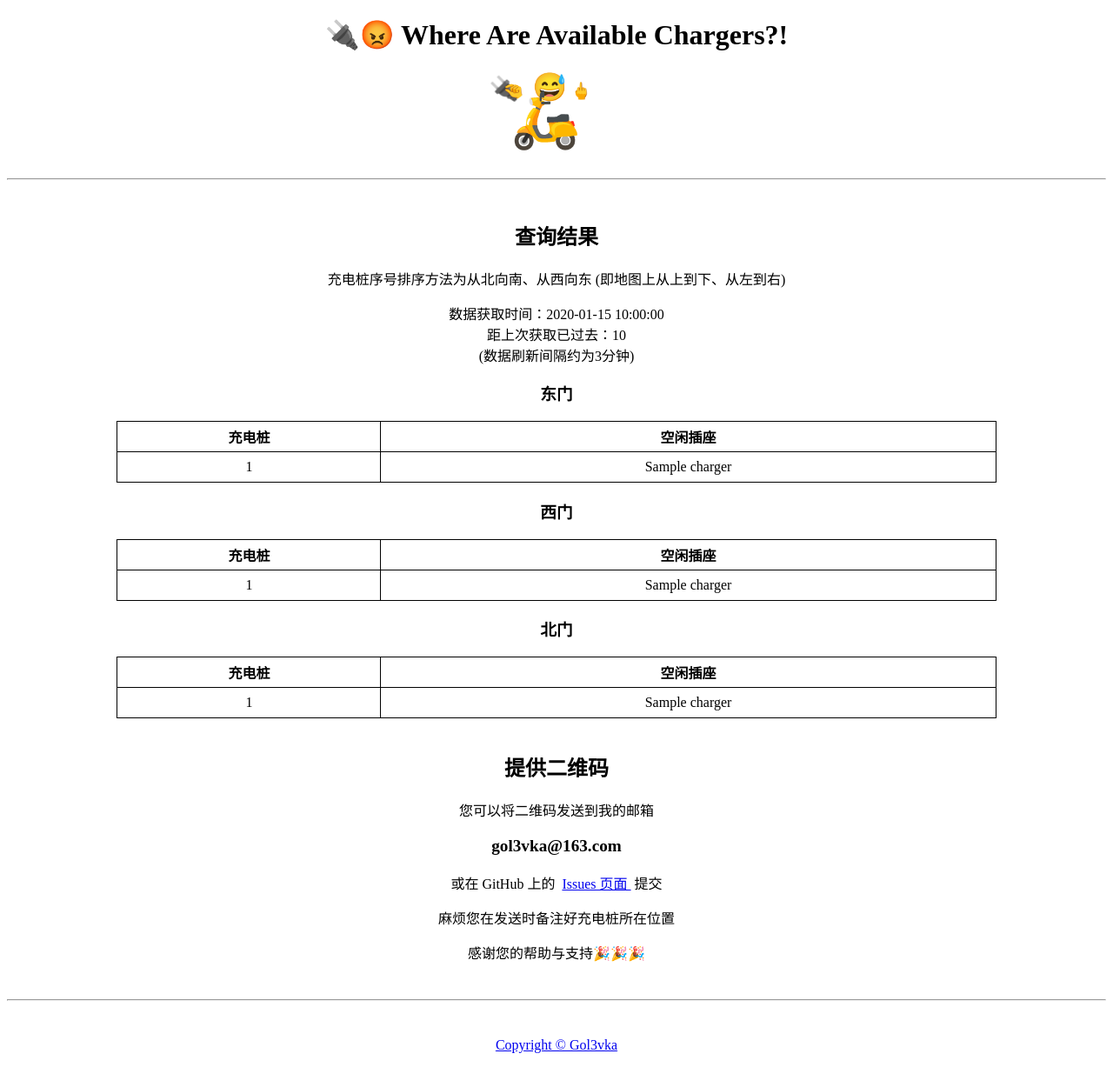
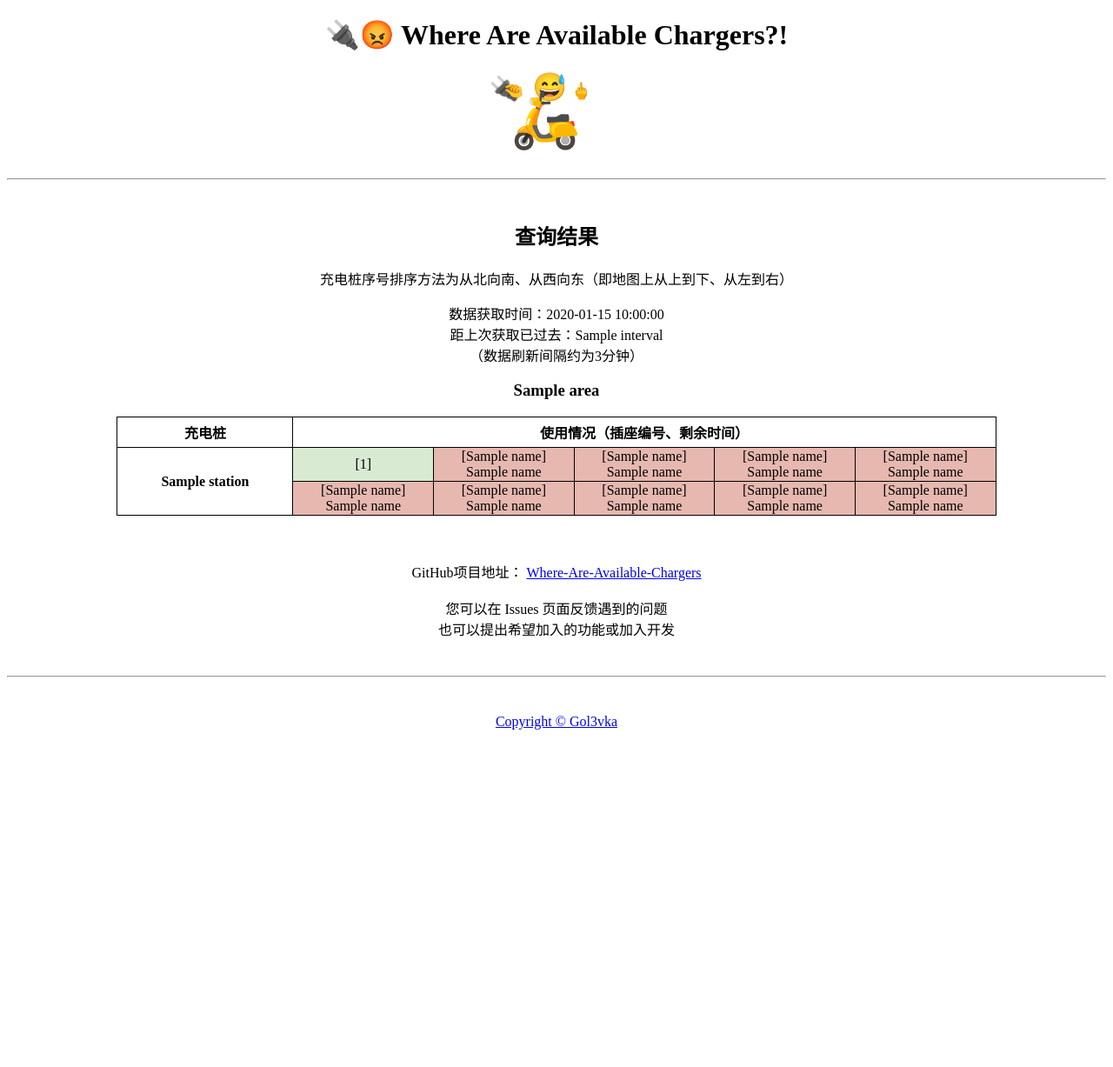
Before and after one commit to Golevka2001/Where-Are-Available-Chargers, a Flask app: template templates/index.html in a window 1280 px wide. Shown: the whole page at 87% size. After the commit the page ends 839 px from the top, so only its background shows below. Run offline with Flask 2, Linux system fonts and the light colour scheme; the template is opened without the code that fills it: most values are stand-ins (such as "Sample title", 1, 10 or a date in 2020).

Commit message:
Feat | add remaining time & percent complete 改了表格结构，填了每个插座的剩余时间和进度百分比

```diff
--- a/static/css/style.css
+++ b/static/css/style.css
@@ -11,36 +11,35 @@ td {
     height: 2em;
 }
 
+table {
+    border-collapse: collapse;
+    width: 80%;
+    margin: auto;
+}
+
 th,
 td {
     text-align: center;
     vertical-align: middle;
 }
 
-table {
-    border-collapse: collapse;
-    width: 80%;
-    margin: auto;
-}
 
 th {
     font-weight: bolder;
 }
 
 th.charger_column {
-    width: 30%;
+    width: 20%;
 }
 
-.refresh_button {
-    font-size: medium;
-    background-color: white;
-    color: black;
-    border: 0.1em solid #4CAF50;
+td.occupied {
+    background-color: #ffffff;
+    background-image: linear-gradient(to right, #e6b8af, #e6b8af);
+    background-repeat: no-repeat;
 }
 
-.refresh_button:hover {
-    background-color: #4CAF50;
-    color: white;
+span.percent {
+    display: none;
 }
 
 .text {
@@ -48,21 +47,21 @@ th.charger_column {
     margin: auto;
 }
 
-.plug {
+#plug {
     font-size: 170%;
     letter-spacing: -0.8em;
 }
 
-.hand {
+#hand {
     font-size: 120%;
     letter-spacing: 0.3em;
 }
 
-.face {
+#face {
     font-size: 200%;
 }
 
-.motor {
+#motor {
     font-size: 400%;
     letter-spacing: 0.4em;
     line-height: 60%;
--- /dev/null
+++ b/static/js/index.js
@@ -0,0 +1,4 @@
+$('span.percent').each(function () {
+    var percent = $(this).text() + ' 100%';
+    $(this).parent().css('background-size', percent);
+});
--- a/static/js/script.js
+++ /dev/null
@@ -1 +0,0 @@
-/* 暂时还没用到，也许之后会用 */
--- a/templates/index.html
+++ b/templates/index.html
@@ -2,26 +2,24 @@
 <html lang="en">
 
 <head>
-    <meta charset="utf-8">
+    <meta charset="utf-8" />
     <meta http-equiv="Cache-Control" content="no-transform" />
     <meta http-equiv="Cache-Control" content="no-siteapp" />
-    <meta name="viewport" content="width=device-width,initial-scale=1,maximum-scale=1,user-scalable=no">
-    <link rel="stylesheet" href="static/css/style.css">
+    <meta name="viewport" content="width=device-width,initial-scale=1,maximum-scale=1,user-scalable=no" />
+    <link rel="stylesheet" href="static/css/style.css" />
+    <script src="https://code.jquery.com/jquery-3.6.0.min.js"></script>
     <title>Where Are Availabe Chargers?!</title>
 </head>
 
 <body>
-    <script src="static/js/script.js"></script>
-    <script src="https://code.jquery.com/jquery-3.6.0.min.js"></script>
-
     <h1 align="center">&#x1F50C;&#x1F621; Where Are Available Chargers?!</h1>
     <p align="center">
-        <span class="plug">&#x1F50C;</span>
-        <span class="hand">&#x1F90F;</span>
-        <span class="face">&#x1F605;</span>
-        <span class="hand">&#x1F595;&nbsp&nbsp&nbsp</span>
+        <span id="plug">&#x1F50C;</span>
+        <span id="hand">&#x1F90F;</span>
+        <span id="face">&#x1F605;</span>
+        <span id="hand">&#x1F595;&nbsp&nbsp&nbsp</span>
         <br />
-        <span class="motor">&#x1F6F5;</span>
+        <span id="motor">&#x1F6F5;</span>
     </p>
 
     <br />
@@ -29,61 +27,74 @@
     <br />
 
     <h2 align="center">查询结果</h2>
-    <p align="center" class="text">充电桩序号排序方法为从北向南、从西向东 (即地图上从上到下、从左到右)</p>
+    <p align="center" class="text">充电桩序号排序方法为从北向南、从西向东（即地图上从上到下、从左到右）</p>
     <p align="center">
-        数据获取时间：{{ last_time }}
+        数据获取时间：{{ last_update_time }}
         <br />
-        距上次获取已过去：{{ duration }}
+        距上次获取已过去：{{ interval }}
         <br />
-        (数据刷新间隔约为3分钟)
-        <!--<br />
-        <button class="refresh_button" id="swap">重新获取</button>-->
+        （数据刷新间隔约为3分钟）
     </p>
 
-    <h3 align="center">东门</h3>
+    <!-- traverse all areas: -->
+    {% for area,station_list in result.items() %}
+    <h3 align="center">{{ area }}</h3>
     <table>
         <tr>
             <th class="charger_column">充电桩</th>
-            <th>空闲插座</th>
+            <th colspan="5">使用情况（插座编号、剩余时间）</th>
         </tr>
-        {% for charger in east_gate %}
+        <!-- traverse each station: -->
+        {% for station_name, socket_list in station_list.items() %}
+        {% if socket_list|length == 0 %}
+        <!-- failed to inquire station status: -->
         <tr>
-            <td>{{ charger[0]}}</td>
-            <td>{{ charger[1]}}</td>
+            <th>{{ station_name }}</th>
+            <td colspan="5" bgcolor="#fffacc">* 查询失败 *</td>
         </tr>
+        {% else %}
+        <tr>
+            <th rowspan="2">{{ station_name }}</th>
+            {% for i in range(0, 5) %}
+            {% if socket_list[i][1] == 1 %}
+            <!-- available -->
+            <td bgcolor="#d9ead3">[{{ socket_list[i][0] }}]</td>
+            {% else %}
+            <!-- occupied -->
+            <td class="occupied">
+                <span class="percent">{{ socket_list[i][3] }}</span>
+                [{{ socket_list[i][0] }}]
+                <br />
+                {{ socket_list[i][2] }}
+            </td>
+            {% endif %}
+            {% endfor %}
+        </tr>
+        <tr>
+            {% for i in range(5, 10) %}
+            {% if socket_list[i][1] == 1 %}
+            <td bgcolor="#d9ead3">[{{ socket_list[i][0] }}]</td>
+            {% else %}
+            <td class="occupied">
+                <span class="percent">{{ socket_list[i][3] }}</span>
+                [{{ socket_list[i][0] }}]
+                <br />
+                {{ socket_list[i][2] }}
+            </td>
+            {% endif %}
+            {% endfor %}
+        </tr>
+
+        {% endif %}
         {% endfor %}
     </table>
-
-    <h3 align="center">西门</h3>
-    <table>
-        <tr>
-            <th class="charger_column">充电桩</th>
-            <th>空闲插座</th>
-        </tr>
-        {% for charger in west_gate %}
-        <tr>
-            <td>{{ charger[0]}}</td>
-            <td>{{ charger[1]}}</td>
-        </tr>
-        {% endfor %}
-    </table>
-
-    <h3 align="center">北门</h3>
-    <table>
-        <tr>
-            <th class="charger_column">充电桩</th>
-            <th>空闲插座</th>
-        </tr>
-        {% for charger in north_gate %}
-        <tr>
-            <td>{{ charger[0]}}</td>
-            <td>{{ charger[1]}}</td>
-        </tr>
-        {% endfor %}
-    </table>
+    {% endfor %}
+    <script src="static/js/index.js"></script>
 
     <br />
+    <br />
 
+    <!--
     <h2 align="center">提供二维码</h2>
     <p align="center">您可以将二维码发送到我的邮箱</p>
     <p align="center" style="font-size: 1.2em; font-weight: bolder;">gol3vka@163.com</p>
@@ -95,6 +106,19 @@
     </p>
     <p align="center">麻烦您在发送时备注好充电桩所在位置</p>
     <p align="center">感谢您的帮助与支持&#x1F389;&#x1F389;&#x1F389;</p>
+    -->
+
+    <p align="center">
+        GitHub项目地址：
+        <a href="https://github.com/Golevka2001/Where-Are-Available-Chargers/issues">
+            Where-Are-Available-Chargers
+        </a>
+        <br />
+        <br />
+        您可以在 Issues 页面反馈遇到的问题
+        <br />
+        也可以提出希望加入的功能或加入开发
+    </p>
 
     <br />
     <hr />
```
Also changed, not shown: templates/loading.html (+9 -12 lines).
